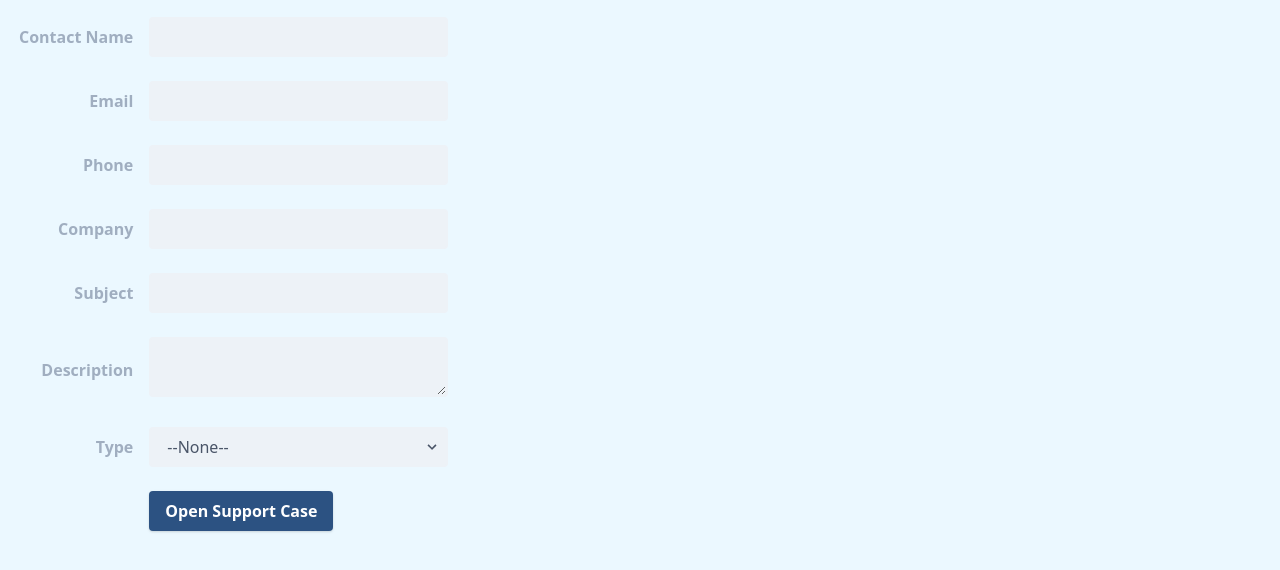
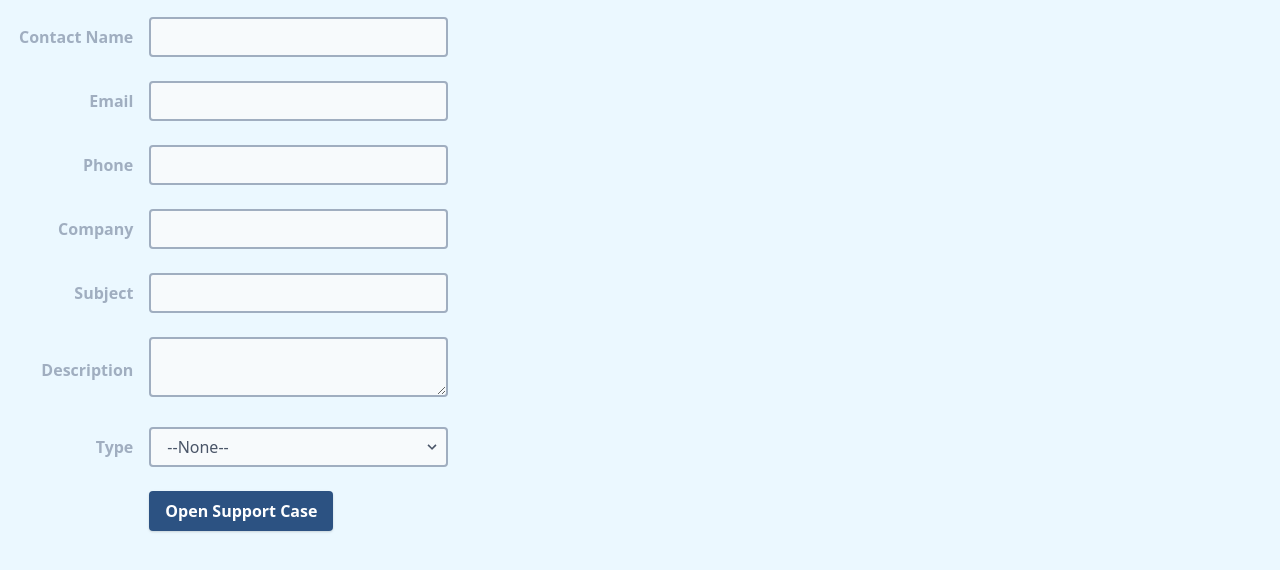
Before and after one commit to djthompson/tj, a plain HTML site: page case.html in a window 1280 px wide. Shown: the part 82-652 px from the top of the page. Drawn offline with nearby package versions, Linux system fonts and the light colour scheme.

Commit message:
Change colors

```diff
--- a/case.html
+++ b/case.html
@@ -28,7 +28,7 @@
             </label>
           </div>
           <div class="md:w-2/3">
-            <input class="bg-gray-200 appearance-none border-2 border-gray-200 rounded w-full py-2 px-4 text-gray-700 leading-tight focus:outline-none focus:bg-white focus:border-blue-500" id="name" maxlength="80" name="name" type="text"/>
+            <input class="bg-gray-100 appearance-none border-2 border-gray-500 rounded w-full py-2 px-4 text-gray-700 leading-tight focus:outline-none focus:bg-white focus:border-blue-500" id="name" maxlength="80" name="name" type="text"/>
           </div>
         </div>
 
@@ -39,7 +39,7 @@
             </label>
           </div>
           <div class="md:w-2/3">
-            <input class="bg-gray-200 appearance-none border-2 border-gray-200 rounded w-full py-2 px-4 text-gray-700 leading-tight focus:outline-none focus:bg-white focus:border-blue-500" id="email" maxlength="80" name="email" type="text"/>
+            <input class="bg-gray-100 appearance-none border-2 border-gray-500 rounded w-full py-2 px-4 text-gray-700 leading-tight focus:outline-none focus:bg-white focus:border-blue-500" id="email" maxlength="80" name="email" type="text"/>
           </div>
         </div>
 
@@ -50,7 +50,7 @@
             </label>
           </div>
           <div class="md:w-2/3">
-            <input class="bg-gray-200 appearance-none border-2 border-gray-200 rounded w-full py-2 px-4 text-gray-700 leading-tight focus:outline-none focus:bg-white focus:border-blue-500" id="phone" maxlength="40" name="phone" type="text"/>
+            <input class="bg-gray-100 appearance-none border-2 border-gray-500 rounded w-full py-2 px-4 text-gray-700 leading-tight focus:outline-none focus:bg-white focus:border-blue-500" id="phone" maxlength="40" name="phone" type="text"/>
           </div>
         </div>
 
@@ -61,7 +61,7 @@
             </label>
           </div>
           <div class="md:w-2/3">
-            <input class="bg-gray-200 appearance-none border-2 border-gray-200 rounded w-full py-2 px-4 text-gray-700 leading-tight focus:outline-none focus:bg-white focus:border-blue-500" id="company" maxlength="80" name="company" type="text"/>
+            <input class="bg-gray-100 appearance-none border-2 border-gray-500 rounded w-full py-2 px-4 text-gray-700 leading-tight focus:outline-none focus:bg-white focus:border-blue-500" id="company" maxlength="80" name="company" type="text"/>
           </div>
         </div>
 
@@ -72,7 +72,7 @@
             </label>
           </div>
           <div class="md:w-2/3">
-            <input class="bg-gray-200 appearance-none border-2 border-gray-200 rounded w-full py-2 px-4 text-gray-700 leading-tight focus:outline-none focus:bg-white focus:border-blue-500" id="subject" maxlength="80" name="subject" type="text"/>
+            <input class="bg-gray-100 appearance-none border-2 border-gray-500 rounded w-full py-2 px-4 text-gray-700 leading-tight focus:outline-none focus:bg-white focus:border-blue-500" id="subject" maxlength="80" name="subject" type="text"/>
           </div>
         </div>
 
@@ -83,7 +83,7 @@
             </label>
           </div>
           <div class="md:w-2/3">
-            <textarea class="bg-gray-200 appearance-none border-2 border-gray-200 rounded w-full py-2 px-4 text-gray-700 leading-tight focus:outline-none focus:bg-white focus:border-blue-500" name="description">
+            <textarea class="bg-gray-100 appearance-none border-2 border-gray-500 rounded w-full py-2 px-4 text-gray-700 leading-tight focus:outline-none focus:bg-white focus:border-blue-500" name="description">
             </textarea>
           </div>
         </div>
@@ -95,7 +95,7 @@
             </label>
           </div>
           <div class="md:w-2/3 relative">
-            <select class="bg-gray-200 appearance-none border-2 border-gray-200 rounded w-full py-2 px-4 text-gray-700 leading-tight focus:outline-none focus:bg-white focus:border-blue-500"id="type" name="type">
+            <select class="bg-gray-100 appearance-none border-2 border-gray-500 rounded w-full py-2 px-4 text-gray-700 leading-tight focus:outline-none focus:bg-white focus:border-blue-500"id="type" name="type">
               <option value="">--None--</option>
               <option value="Payment">Payment</option>
               <option value="Registration">Registration</option>
```
